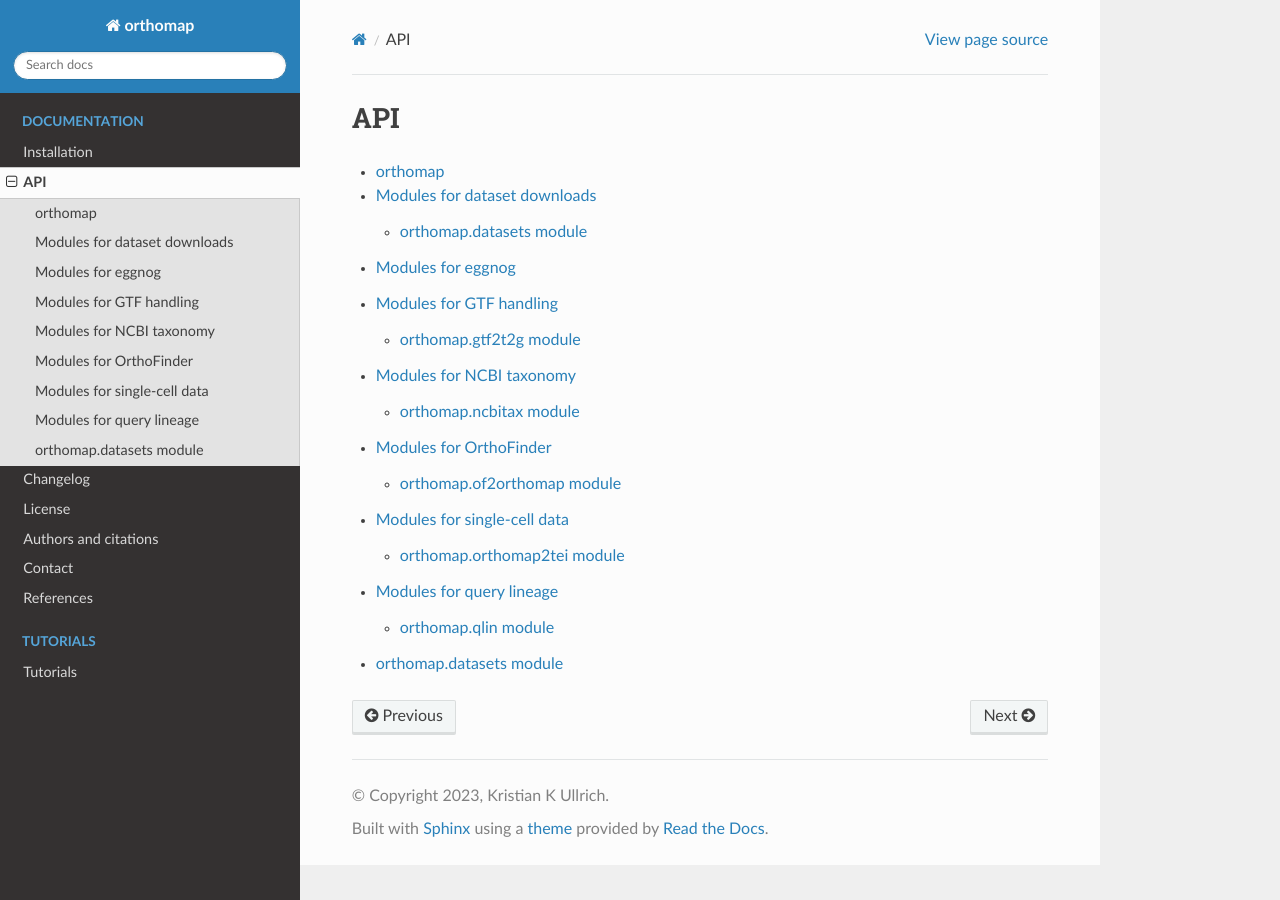
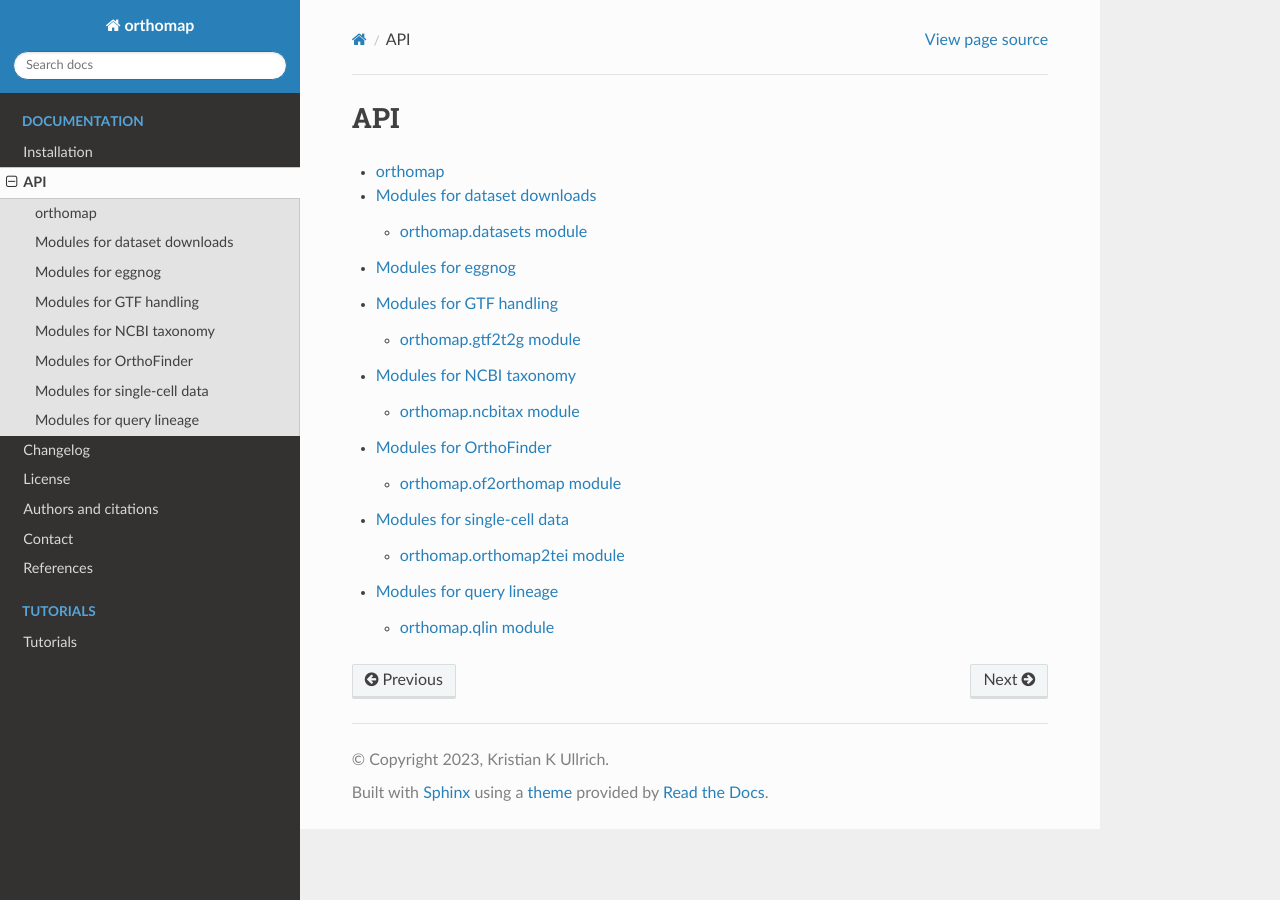
Before and after one commit to kullrich/orthomap, a Sphinx documentation site: the page built from docs/modules/index.rst, in a window 1280 px wide. Built offline with Sphinx 7.4.7 and the Read the Docs theme 2.0.0, drawn with Linux system fonts in a browser that asks for light colours; pages that are not in the unit, such as notebooks, are missing from menus.

Commit message:
# update docs

```diff
--- a/docs/modules/index.rst
+++ b/docs/modules/index.rst
@@ -4,4 +4,3 @@ API
 .. toctree::
 
     orthomap
-    orthomap.datasets
--- a/docs/modules/orthomap.rst
+++ b/docs/modules/orthomap.rst
@@ -1,7 +1,7 @@
 orthomap
 ========
 
-.. automodule:: orthomap
+.. automodule:: __main__
    :members:
    :undoc-members:
    :show-inheritance:
```
